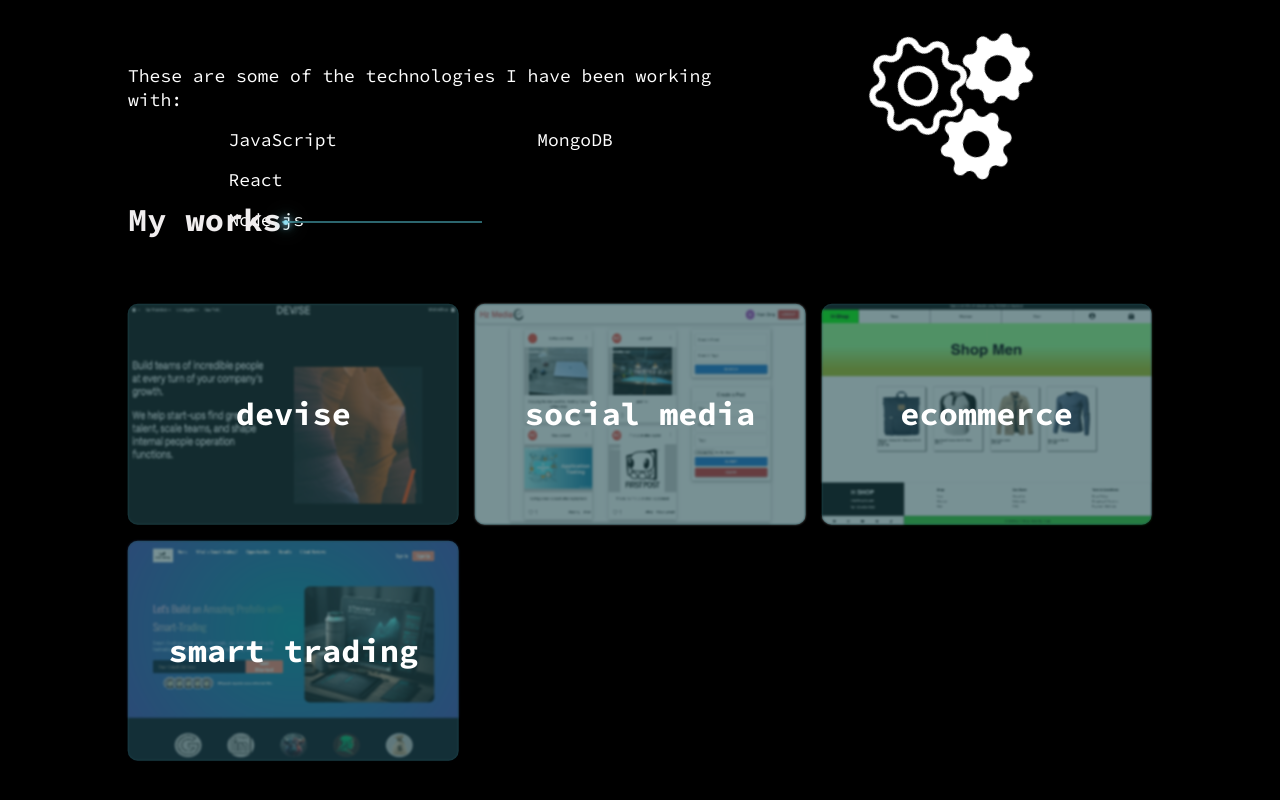
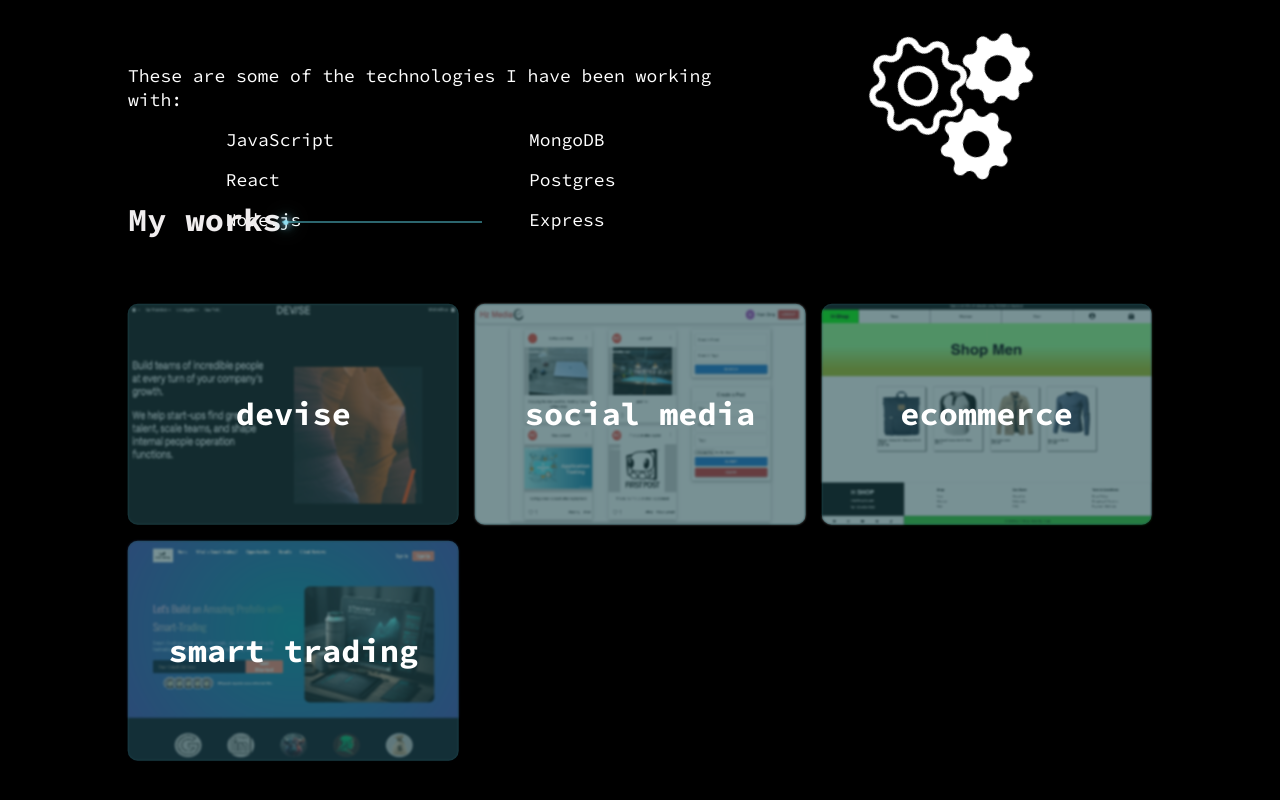
Before and after one commit to huan00/personal_portfolio_2023, a React (Create React App) app: page / in a window 1280 px wide. Shown: the part 1155-1955 px from the top of the page. Built offline with nearby package versions, Linux system fonts and the light colour scheme.

Commit message:
update lang

```diff
--- a/src/pages/about/About.js
+++ b/src/pages/about/About.js
@@ -30,6 +30,8 @@ const About = () => {
               </div>
               <div>
                 <p>MongoDB</p>
+                <p>Postgres</p>
+                <p>Express</p>
               </div>
             </div>
           </div>
```
